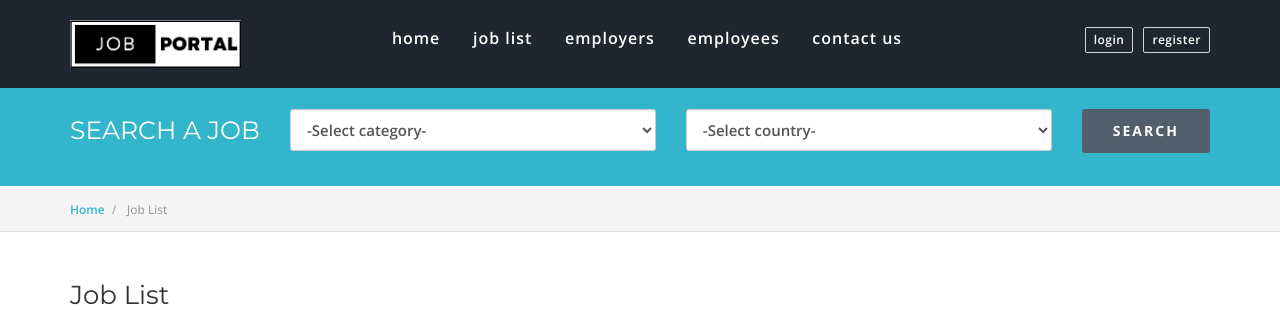
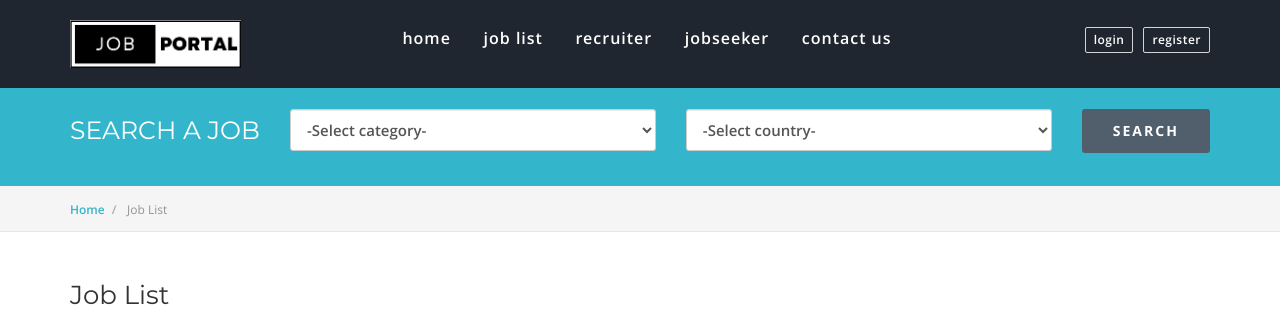
Before and after one commit to Kalpesh-Hire/JobPortal, a PHP site: page /phpmail/job-list.php in a window 1280 px wide. Shown: the top 310 px of the page. Run offline with PHP 8.4, Linux system fonts and the light colour scheme; data comes from the database, SQL or seed files in the repository; some web fonts are replaced.

Commit message:
Update Project job-list File

```diff
--- a/System/job-list.php
+++ b/System/job-list.php
@@ -121,11 +121,12 @@ $title = "Job List";
 							</li>
 
 							<li>
-								<a href="employers.php">Employers</a>
+								<a href="employers.php">Recruiter</a>
 							</li>
 
 							<li>
-								<a href="employees.php">Employees</a>
+								<a href="employees.php">Jobseeker</a>
+							</li></a>
 							</li>
 
 							<li>
```
